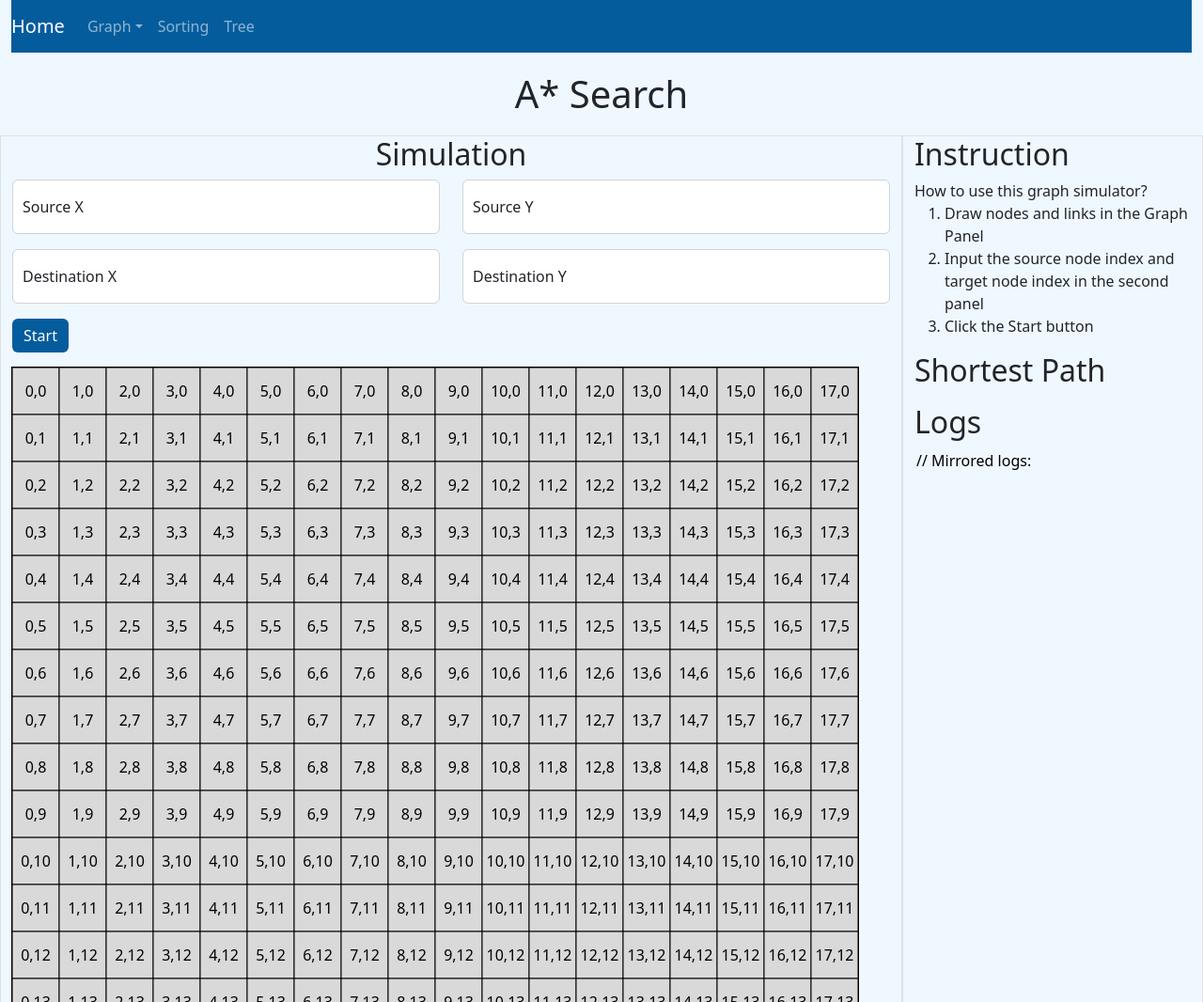
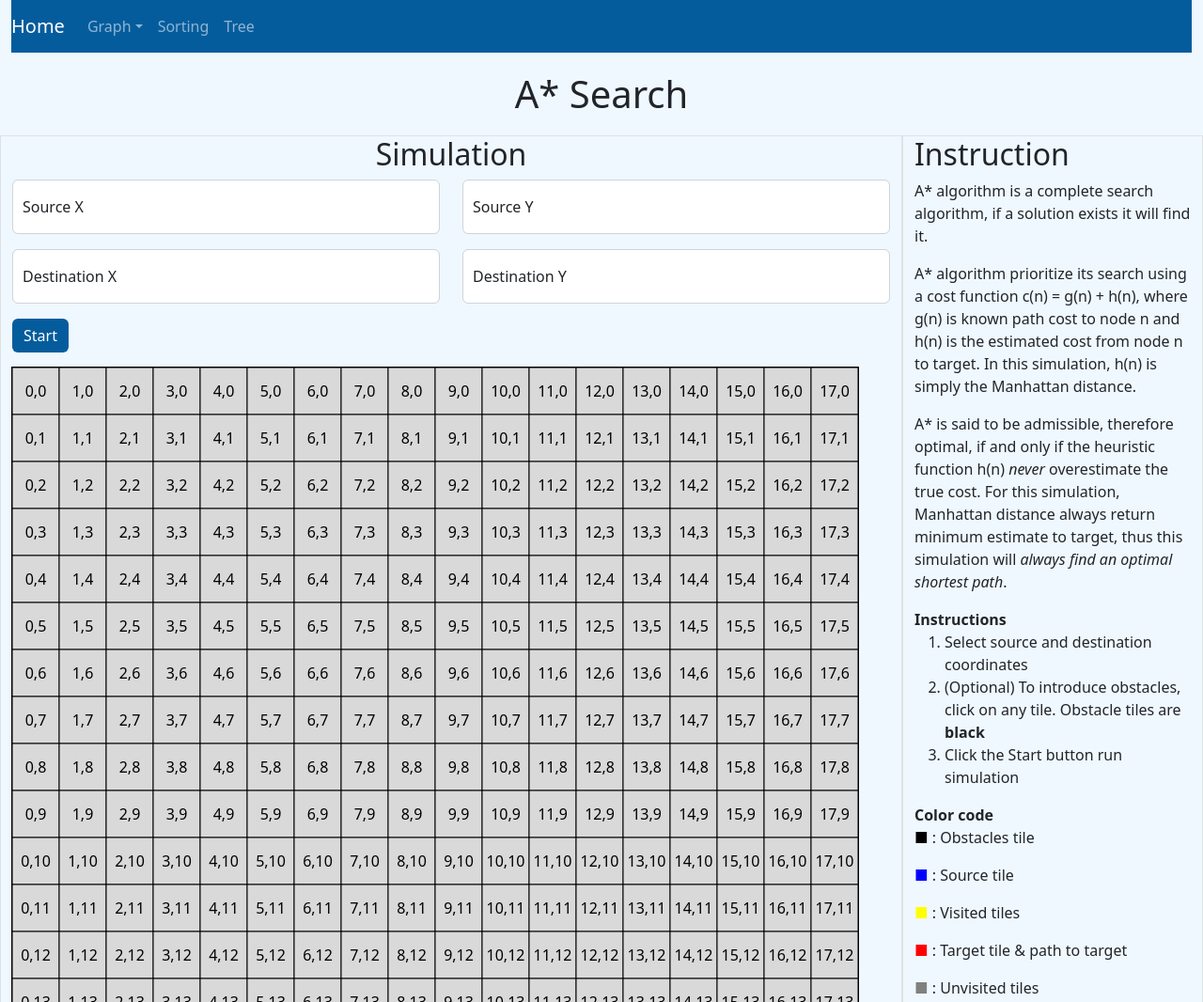
Before and after one commit to jxr98/AlgoVisualizer, a website with bundled scripts: page html/astar.html in a window 1280 px wide. Shown: the top 1066 px of the page at 94% size. Built offline with nearby package versions, Linux system fonts and the light colour scheme.

Commit message:
add instructions

```diff
--- a/html/astar.html
+++ b/html/astar.html
@@ -82,14 +82,32 @@
 
     <!-- Additional info area -->
     <div class="col-sm-3 border">
-      <h2>Instruction</h2>How to use this graph simulator?
+      <h2>Instruction</h2>
+      <p>
+        A* algorithm is a complete search algorithm, if a solution exists it will find it.
+      </p>
+      <p>
+        A* algorithm prioritize its search using a cost function c(n) = g(n) + h(n), where g(n) is known path cost to node n
+        and h(n) is the estimated cost from node n to target. In this simulation, h(n) is simply the Manhattan distance.
+      </p>
+      <p>
+        A* is said to be admissible, therefore optimal, if and only if the heuristic function h(n) <i>never</i> overestimate the true cost.
+        For this simulation, Manhattan distance always return minimum estimate to target,
+        thus this simulation will <i>always find an optimal shortest path</i>.
+      </p>
+      <b>Instructions</b>
       <ol>
-        <li>Draw nodes and links in the Graph Panel</li>
-        <li>Input the source node index and target node index in the second panel</li>
-        <li>Click the Start button</li>
+        <li>Select source and destination coordinates</li>
+        <li>(Optional) To introduce obstacles, click on any tile. Obstacle tiles are <b>black</b></li>
+        <li>Click the Start button run simulation</li>
       </ol>
-      <h2>Shortest Path</h2>
-      <p id="shortestPath"></p>
+      <b>Color code</b>
+      <p><b style="color: black;">&#9632</b> : Obstacles tile</p>
+      <p><b style="color: blue;">&#9632</b> : Source tile</p>
+      <p><b style="color: yellow;">&#9632</b> : Visited tiles</p>
+      <p><b style="color: red;">&#9632</b> : Target tile & path to target</p>
+      <p><b style="color: grey;">&#9632</b> : Unvisited tiles</p>
+
       <h2>Logs</h2>
       <textarea readonly style="width: 100%; height:800px; border: none;outline: none; background:#F0F8FF;" id="logPanel"></textarea>
     </div>
```
